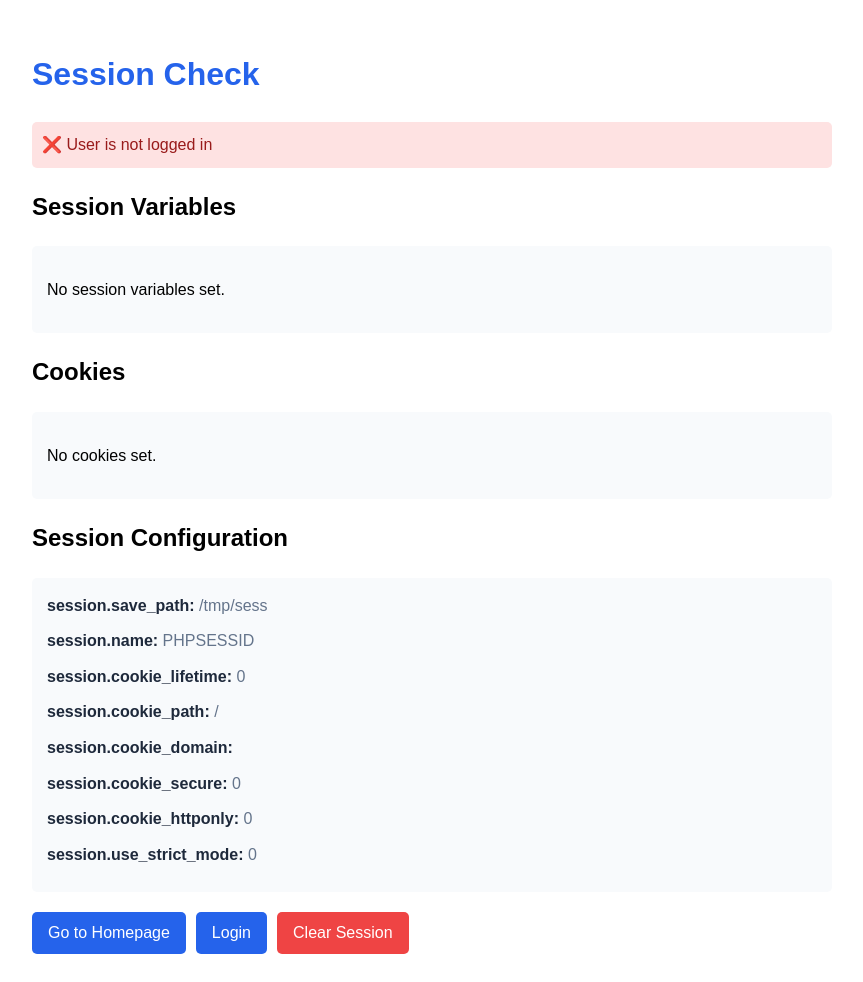
After one commit to MischieS/v0-car, a PHP site: page /session_check.php in a window 1280 px wide. The commit adds this page. Shown: the whole page, without its empty margins (208-1071 px from the left). Run offline with PHP 8.4, Linux system fonts and the light colour scheme.

Commit message:
fix: correct session handling in index.php
Ensure proper session detection and user status display.

Co-authored-by: Baha Taşkın <77745716+MischieS@users.noreply.github.com>

```diff
--- /dev/null
+++ b/session_check.php
@@ -0,0 +1,100 @@
+<?php
+// Start session
+session_start();
+
+// Output header
+echo "<!DOCTYPE html>
+<html>
+<head>
+    <title>Session Check</title>
+    <style>
+        body { font-family: Arial, sans-serif; line-height: 1.6; padding: 20px; }
+        .container { max-width: 800px; margin: 0 auto; }
+        h1 { color: #2563eb; }
+        .session-info { background: #f8fafc; padding: 15px; border-radius: 5px; margin-bottom: 20px; }
+        .session-var { margin-bottom: 10px; }
+        .key { font-weight: bold; color: #1e293b; }
+        .value { color: #64748b; }
+        .status { padding: 10px; border-radius: 5px; margin-top: 20px; }
+        .logged-in { background: #dcfce7; color: #166534; }
+        .not-logged-in { background: #fee2e2; color: #991b1b; }
+        .action-links { margin-top: 20px; }
+        .action-links a { display: inline-block; margin-right: 10px; padding: 8px 16px; background: #2563eb; color: white; text-decoration: none; border-radius: 5px; }
+        .action-links a:hover { background: #1d4ed8; }
+        .action-links a.danger { background: #ef4444; }
+        .action-links a.danger:hover { background: #dc2626; }
+    </style>
+</head>
+<body>
+    <div class='container'>
+        <h1>Session Check</h1>";
+
+// Check if user is logged in
+$isLoggedIn = isset($_SESSION['user_id']);
+
+// Display session status
+echo "<div class='status " . ($isLoggedIn ? "logged-in" : "not-logged-in") . "'>";
+echo $isLoggedIn ? "✅ User is logged in (user_id: {$_SESSION['user_id']})" : "❌ User is not logged in";
+echo "</div>";
+
+// Display all session variables
+echo "<h2>Session Variables</h2>";
+echo "<div class='session-info'>";
+if (empty($_SESSION)) {
+    echo "<p>No session variables set.</p>";
+} else {
+    foreach ($_SESSION as $key => $value) {
+        echo "<div class='session-var'><span class='key'>{$key}:</span> <span class='value'>" . (is_array($value) ? json_encode($value) : htmlspecialchars($value)) . "</span></div>";
+    }
+}
+echo "</div>";
+
+// Display cookie information
+echo "<h2>Cookies</h2>";
+echo "<div class='session-info'>";
+if (empty($_COOKIE)) {
+    echo "<p>No cookies set.</p>";
+} else {
+    foreach ($_COOKIE as $key => $value) {
+        // Don't show the actual value for sensitive cookies
+        $isSensitive = (stripos($key, 'sess') !== false || stripos($key, 'auth') !== false || stripos($key, 'token') !== false);
+        echo "<div class='session-var'><span class='key'>{$key}:</span> <span class='value'>" .
+            ($isSensitive ? "[Hidden for security]" : htmlspecialchars($value)) .
+            "</span></div>";
+    }
+}
+echo "</div>";
+
+// Session configuration
+echo "<h2>Session Configuration</h2>";
+echo "<div class='session-info'>";
+echo "<div class='session-var'><span class='key'>session.save_path:</span> <span class='value'>" . ini_get('session.save_path') . "</span></div>";
+echo "<div class='session-var'><span class='key'>session.name:</span> <span class='value'>" . session_name() . "</span></div>";
+echo "<div class='session-var'><span class='key'>session.cookie_lifetime:</span> <span class='value'>" . ini_get('session.cookie_lifetime') . "</span></div>";
+echo "<div class='session-var'><span class='key'>session.cookie_path:</span> <span class='value'>" . ini_get('session.cookie_path') . "</span></div>";
+echo "<div class='session-var'><span class='key'>session.cookie_domain:</span> <span class='value'>" . ini_get('session.cookie_domain') . "</span></div>";
+echo "<div class='session-var'><span class='key'>session.cookie_secure:</span> <span class='value'>" . ini_get('session.cookie_secure') . "</span></div>";
+echo "<div class='session-var'><span class='key'>session.cookie_httponly:</span> <span class='value'>" . ini_get('session.cookie_httponly') . "</span></div>";
+echo "<div class='session-var'><span class='key'>session.use_strict_mode:</span> <span class='value'>" . ini_get('session.use_strict_mode') . "</span></div>";
+echo "</div>";
+
+// Action links
+echo "<div class='action-links'>";
+echo "<a href='index.php'>Go to Homepage</a>";
+if ($isLoggedIn) {
+    echo "<a href='backend/logout.php'>Logout</a>";
+} else {
+    echo "<a href='login.php'>Login</a>";
+}
+echo "<a href='session_check.php?clear=1' class='danger'>Clear Session</a>";
+echo "</div>";
+
+// Clear session if requested
+if (isset($_GET['clear']) && $_GET['clear'] == 1) {
+    session_unset();
+    session_destroy();
+    echo "<script>alert('Session cleared!'); window.location.href = 'session_check.php';</script>";
+}
+
+echo "</div></body></html>";
+?>
```
Also changed, not shown: backend/process_login.php (+55 -45 lines), index.php (+10 -1 lines), assets/img/hero-pattern.png (deleted).
